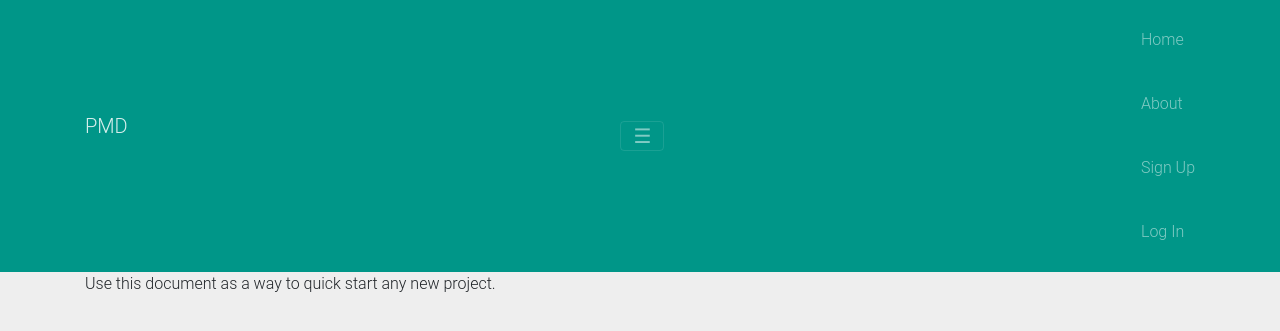
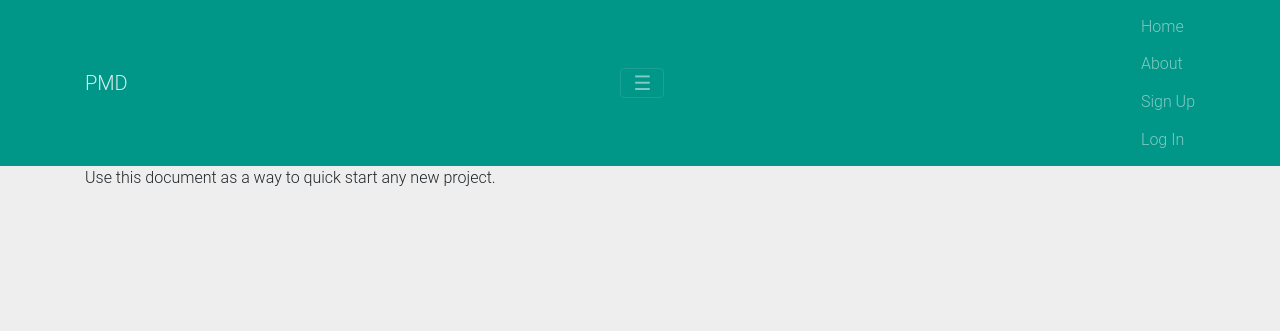
Before and after one commit to APMD-old/PMD, a Django app: page /about/ in a window 1280 px wide, after a click that opens the changed part. Shown: the top 331 px of the page. Run offline with Django 3.2, Linux system fonts and the light colour scheme; parts of the project's set-up code (start-up, migrations or seed data) failed here and were passed over; some libraries are stand-ins or nearby versions.

Commit message:
fix navbar height

```diff
--- a/PMD/static/css/project.css
+++ b/PMD/static/css/project.css
@@ -23,7 +23,16 @@
 
 #inputFileResult {
   margin-top: 30px;
-  display: none; }
+  display: none;
+  max-height: 400px;
+  overflow-y: scroll; }
 
 .bootstrap-growl button {
   margin-left: 30px; }
+
+.navbar .navbar-brand {
+  height: inherit; }
+
+.navbar .navbar-nav > li > a {
+  padding-top: .425rem;
+  padding-bottom: .425rem; }
--- a/PMD/static/sass/project.scss
+++ b/PMD/static/sass/project.scss
@@ -53,6 +53,8 @@ $red: #b94a48;
 #inputFileResult {
   margin-top: 30px;
   display: none;
+  max-height: 400px;
+  overflow-y: scroll;
 }
 
 .bootstrap-growl {
@@ -60,3 +62,13 @@ $red: #b94a48;
     margin-left: 30px;
   }
 }
+
+.navbar {
+  .navbar-brand {
+    height: inherit;
+  }
+  .navbar-nav > li > a {
+    padding-top: .425rem;
+    padding-bottom: .425rem;
+  }
+}
```
